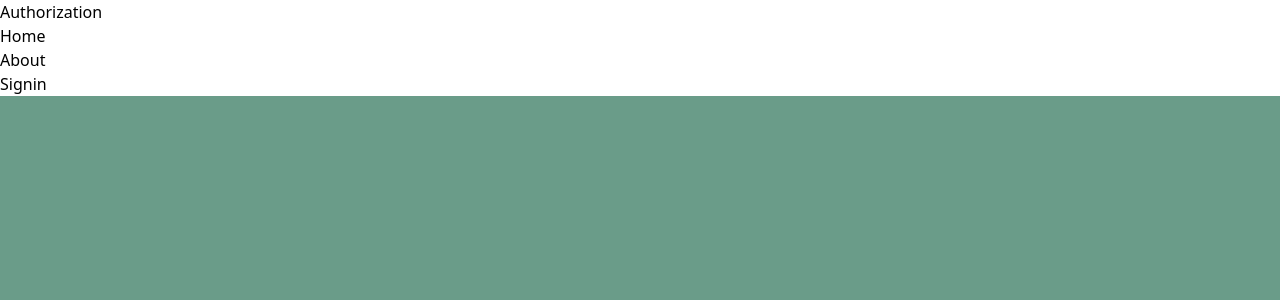
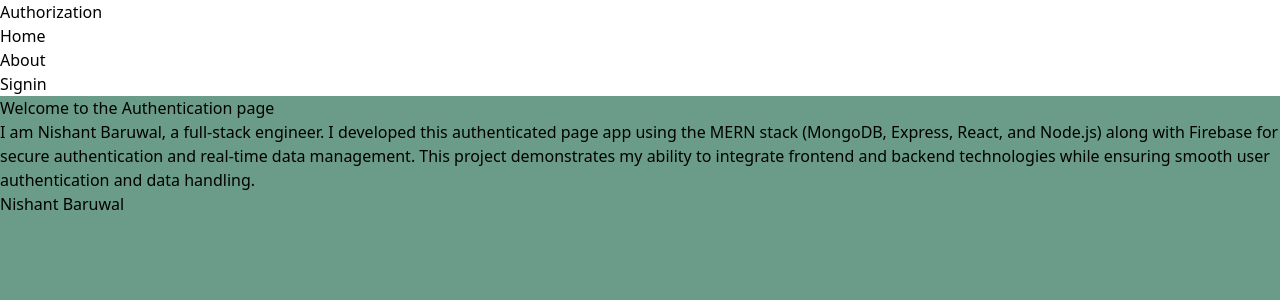
Before and after one commit to Nishant561/Login-Functionality, a React (Vite) app in the folder frontend/: page /home in a window 1280 px wide. Shown: the top 300 px of the page. Built offline with nearby package versions, Linux system fonts and the light colour scheme.

Commit message:
add homepage.

```diff
--- a/frontend/src/pages/Home.jsx
+++ b/frontend/src/pages/Home.jsx
@@ -1,11 +1,26 @@
-import React from 'react'
-import '../App.css'
+import React from "react";
+import "../App.css";
 function Home() {
   return (
-    <div className='home universal '>
-
+    <div className="home universal flex items-center justify-center ">
+      <div className="w-[800px]   items-center">
+        <h1 className="font-semibold text-center text-white text-4xl">
+          Welcome to the Authentication page
+        </h1>
+        <p className="text-justify pt-3 text-xl leading-7 ">
+          I am Nishant Baruwal, a full-stack engineer. I developed this
+          authenticated page app using the MERN stack (MongoDB, Express, React,
+          and Node.js) along with Firebase for secure authentication and
+          real-time data management. This project demonstrates my ability to
+          integrate frontend and backend technologies while ensuring smooth user
+          authentication and data handling.
+        </p>
+        <div className="w-full pt-5">
+            <p className=" inline-block font-medium text-3xl float-right">Nishant Baruwal</p>
+        </div>
+      </div>
     </div>
-  )
+  );
 }
 
-export default Home
+export default Home;
```
